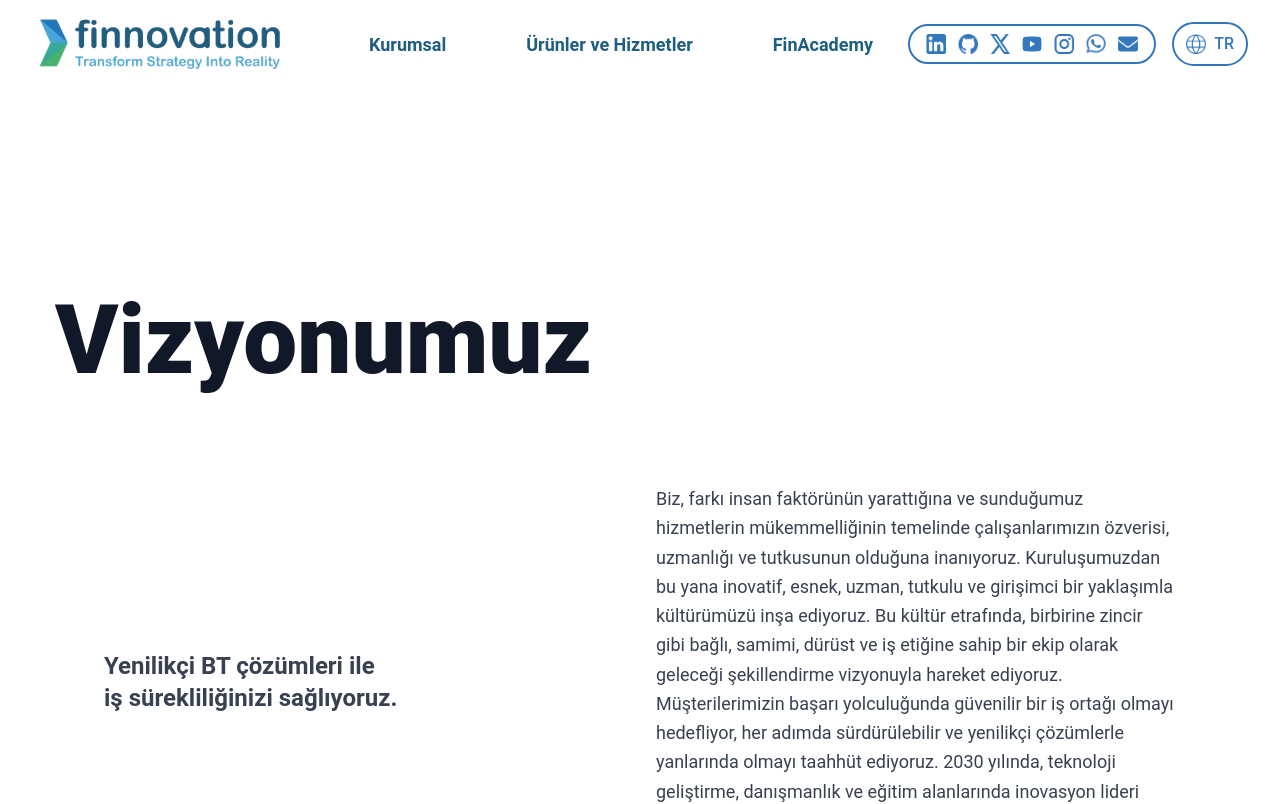
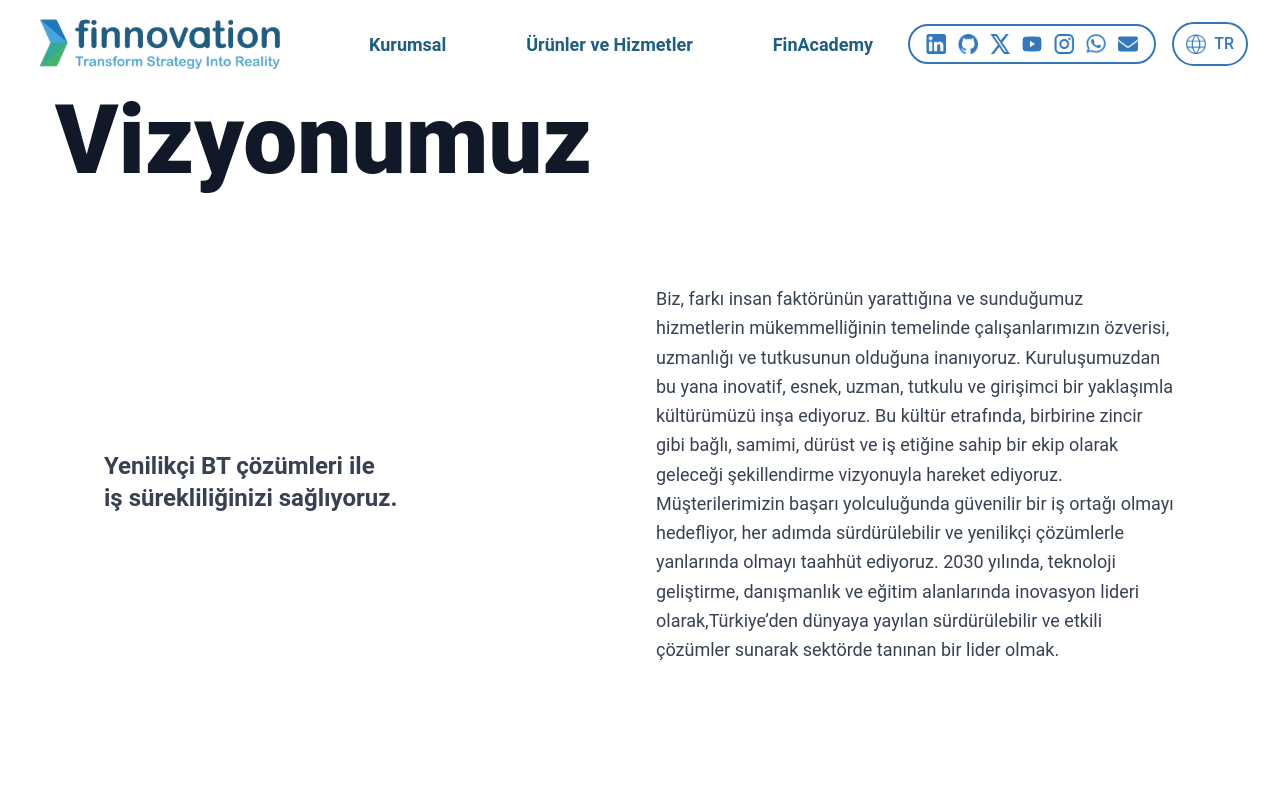
Before and after one commit to aliz1369/finnovation-website, a React (Vite) app: page /about/values in a window 1280 px wide. Shown: the top 804 px of the page. Built offline with nearby package versions, Linux system fonts and the light colour scheme.

Commit message:
fix slider

```diff
--- a/src/pages/ValuesPage.tsx
+++ b/src/pages/ValuesPage.tsx
@@ -51,7 +51,7 @@ const ValuesPage: React.FC = () => {
       {}
       {/* SECTION: Vizyonumuz */}
       <section className="container mx-auto px-2 py-2 bg-white">
-        <div className="grid grid-cols-2 md:grid-cols-1 items-center md:pt-[200px]">
+        <div className="grid grid-cols-2 md:grid-cols-1 items-center">
           {/* LEFT COLUMN */}
           <div>
             <h2 className="text-8xl font-extrabold text-gray-900 leading-tight">
```
